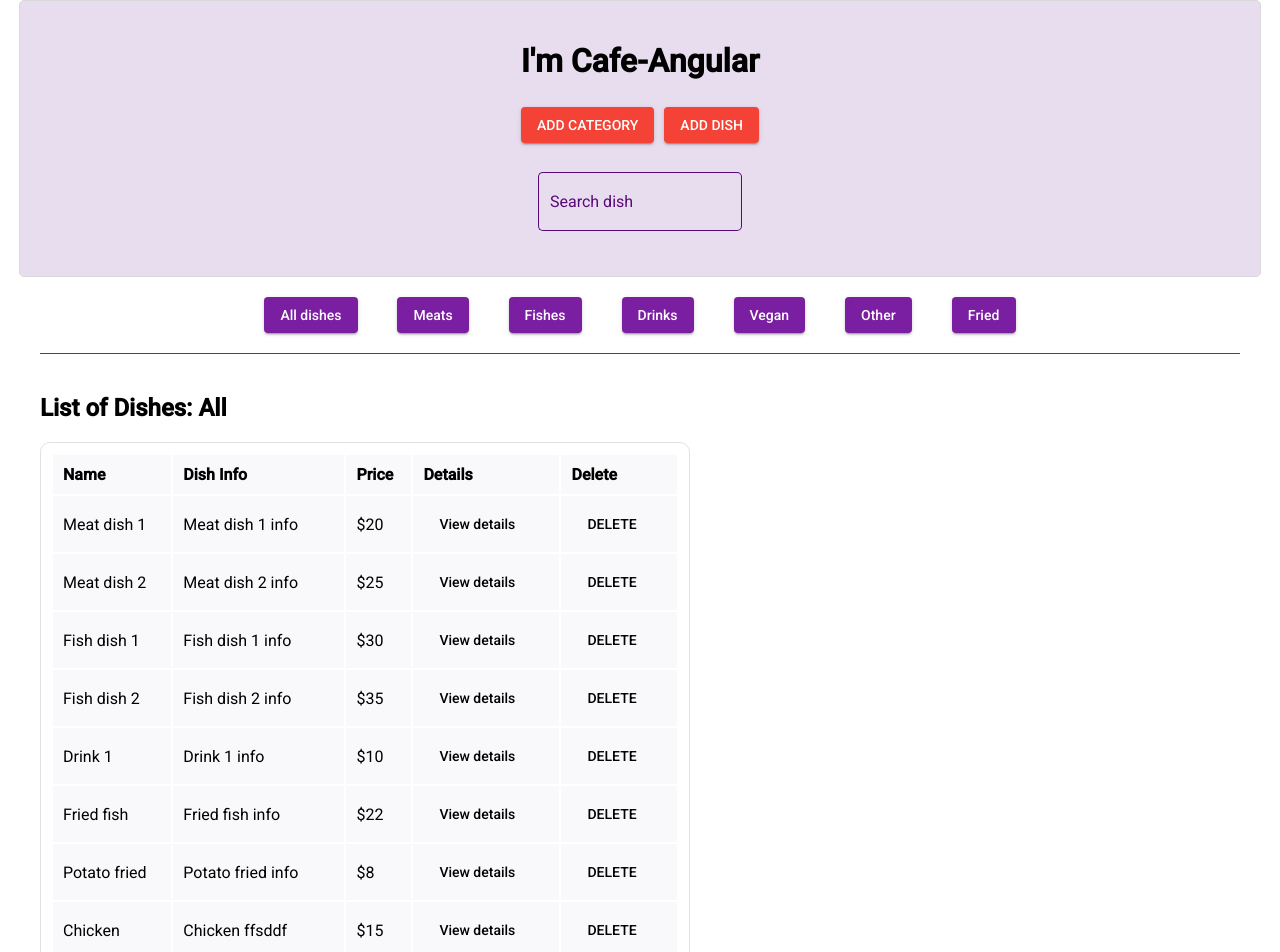
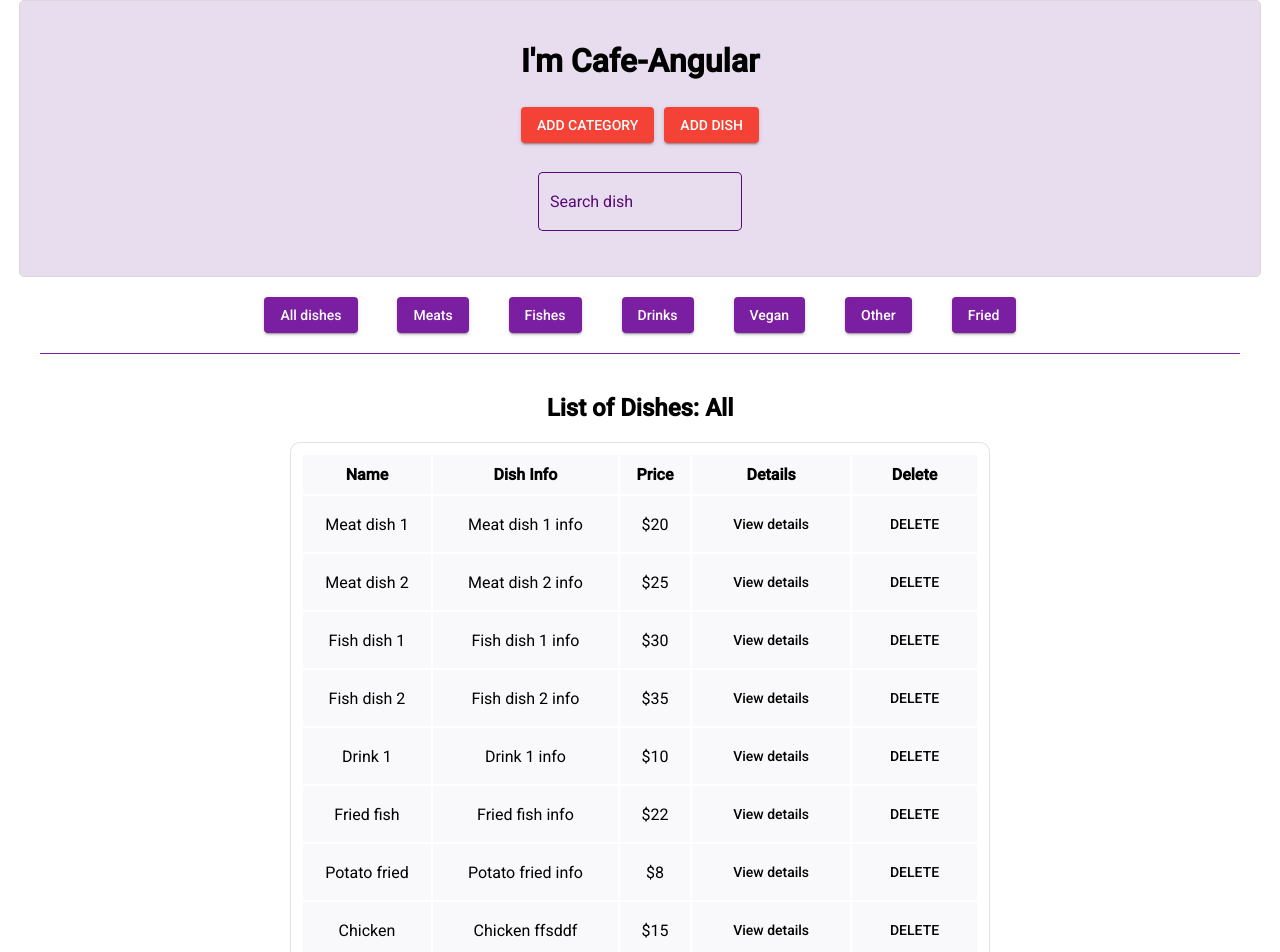
Before and after one commit to anna-manorik/cafe-angular, an Angular app in the folder cafe-angular/: page / in a window 1280 px wide. Shown: the top 952 px of the page. Built offline with nearby package versions, Linux system fonts and the light colour scheme; data requests are answered from the project's data file.

Commit message:
Update dishes-list.component.css

```diff
--- a/cafe-angular/src/app/menu/dishes-list/dishes-list.component.css
+++ b/cafe-angular/src/app/menu/dishes-list/dishes-list.component.css
@@ -1,15 +1,17 @@
 .dishes-list-conteiner{
     width: 1200px;
-    text-align: left;
-    padding: 20px;
+    text-align: center;
+    padding: 20px 0 190px 0;
     margin: 0 auto;
 }
 
 .table{
-    width: 650px;
+    width: 700px;
     padding: 10px;
     border: 1px solid rgb(226, 226, 226);
     border-radius: 10px;
+    margin: 0 auto;
+    text-align: center;
 }
 
 .table tr{
```
